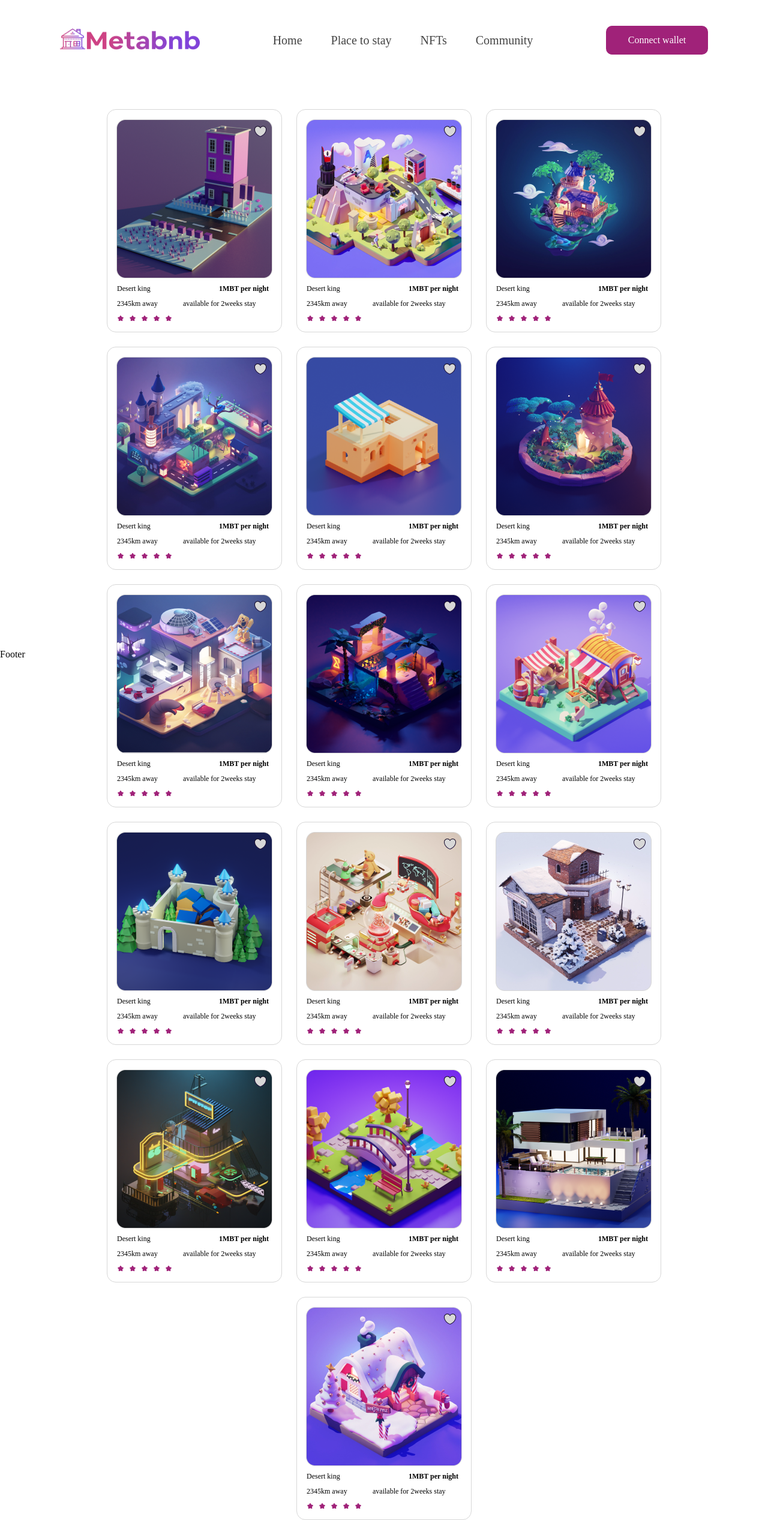
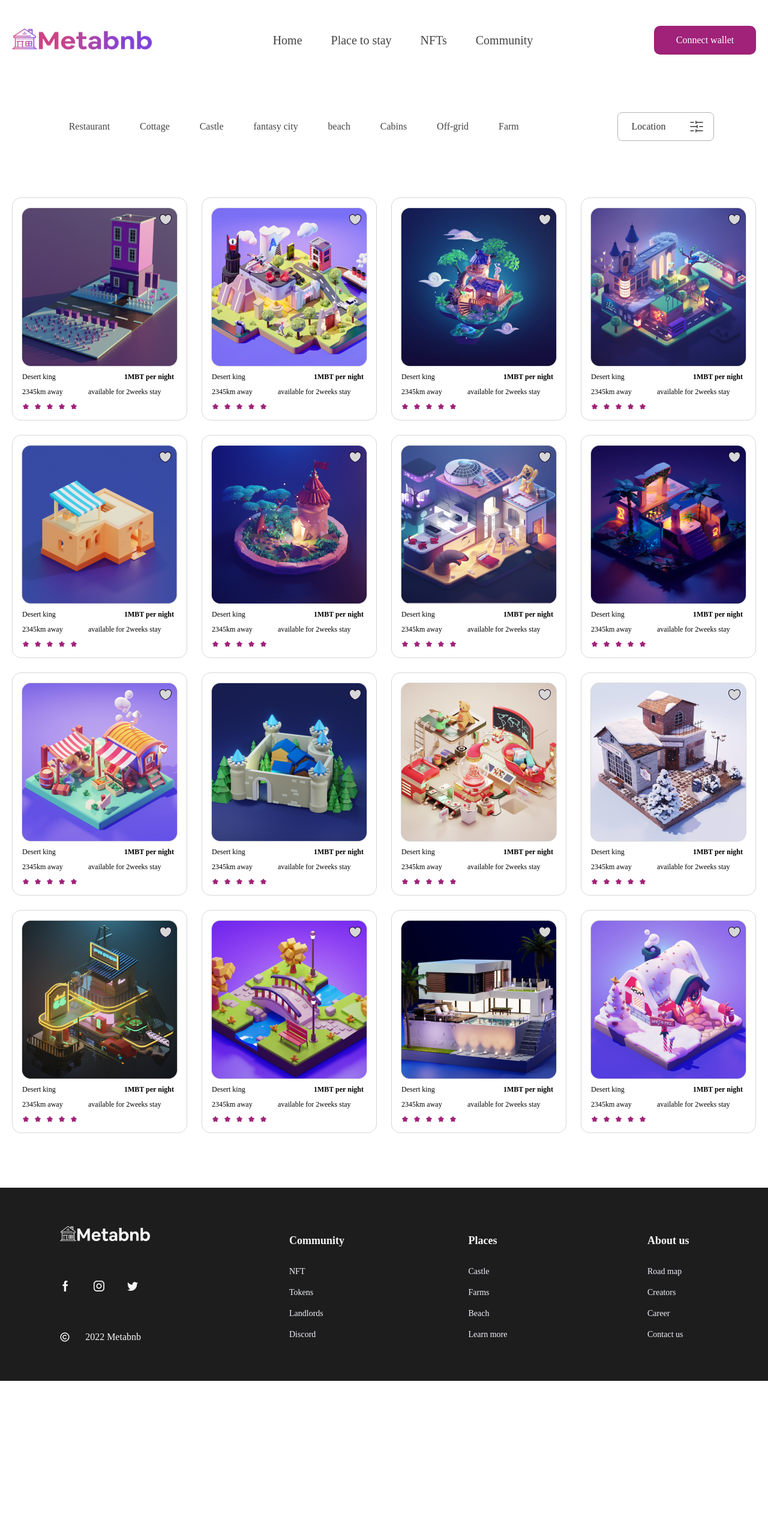
Before and after one commit to Sucodes/task3, a React (Create React App) app: page /places in a window 1280 px wide. Shown: the whole page at 60% size. After the commit the page ends 2302 px from the top, so only its background shows below. Built offline with nearby package versions, Linux system fonts and the light colour scheme; a web font is replaced by a local one.

Commit message:
Fix: Places section responsive view

```diff
--- a/src/components/footer/Footer.jsx
+++ b/src/components/footer/Footer.jsx
@@ -1,10 +1,60 @@
 import React from 'react'
 import styles from '../footer/Footer.module.scss';
+import logo2 from '../../styles/assets/logo2.png';
+import facebook from '../../styles/assets/facebook.png';
+import instagram from '../../styles/assets/instagram.png';
+import twitter from '../../styles/assets/twitter.png';
+import copy from '../../styles/assets/copy.png';
 
 const Footer = () => {
   return (
     <section className={styles.footer}>
-      Footer
+      <div className={styles.footer_links}>
+        <><img className={styles.footer_links__logo} src={logo2} alt="Metabnb logo" /></>
+
+        <div className={styles.footer_links_icon}>
+          <img src={facebook} alt="Facebook icon" />
+          <img src={instagram} alt="Instagram icon" />
+          <img src={twitter} alt="Twitter icon" />
+        </div>
+
+        <p>
+          <img src={copy} alt="" />
+          2022 Metabnb
+        </p>
+      </div>
+
+      <div className={styles.footer_note}>
+        <div>
+          <h5>Community</h5>
+          <ul>
+            <li>NFT</li>
+            <li>Tokens</li>
+            <li>Landlords</li>
+            <li>Discord</li>
+          </ul>
+        </div>
+
+        <div>
+          <h5>Places</h5>
+          <ul>
+            <li>Castle</li>
+            <li>Farms</li>
+            <li>Beach</li>
+            <li>Learn more</li>
+          </ul>
+        </div>
+
+        <div >
+          <h5>About us</h5>
+          <ul>
+            <li>Road map</li>
+            <li>Creators</li>
+            <li>Career</li>
+            <li>Contact us</li>
+          </ul>
+        </div>
+      </div>
     </section>
   )
 }
--- a/src/components/footer/Footer.module.scss
+++ b/src/components/footer/Footer.module.scss
@@ -1 +1,142 @@
 @import '../../styles/variables.scss';
+
+.footer {
+    background-color: $backgroundColorBlack;
+    height: 322px;
+    padding: 0px 20px;
+    @include flexCenter(column);
+    justify-content: space-around;
+
+    &_links {
+        color: #F7F7F7;
+        width: 100%;
+        height: 120px;
+        @include flexCenter(column);
+        justify-content: space-between;
+        flex-wrap: wrap;
+
+        &__logo {
+            color: #F7F7F7;
+            width: 150px;
+            height: 25px;
+        }
+
+        &_icon {
+            width: 100px;
+            @include flexCenter(row);
+            justify-content: space-between;
+
+            img {
+                cursor: pointer;
+            }
+        }
+
+        p {
+            height: 18px;
+            width: 135px;
+            @include flexCenter(row);
+            justify-content: space-between;
+        }
+    }
+
+    &_note {
+        width: 100%;
+        @include flexCenter(row);
+        justify-content: space-between;
+        grid-row: 1/2;
+
+        div {
+            width: 101px;
+            height: 169px;
+            @include flexCenter(column);
+            justify-content: space-between;
+            align-items: flex-start;
+
+            h5 {
+                color: $white;
+                font-weight: 700;
+                font-size: 18px;
+                line-height: 22px;
+            }
+
+            ul {
+                height: 124px;
+                text-decoration: none;
+                @include flexCenter(column);
+                align-items: flex-start;
+                justify-content: space-between;
+
+                li {
+                    height: 19px;
+                    color:  #F1F3F9;
+                    font-weight: 400;
+                    font-size: 14px;
+                    line-height: 35px;
+                    list-style-type: none;
+                }
+            }
+        }
+    }
+}
+
+/************** media queries ********************/
+
+
+@media(min-width: $md) {
+    .footer {
+        padding: 0px 50px;
+        @include flexCenter(row);
+        justify-content: space-between;
+
+        &_links {
+            width: 300px;
+            height: 260px;
+            @include flexCenter(column);
+            justify-content: space-around;
+            align-items: flex-start;
+
+            &_icon {
+                width: 130px;
+            }
+
+            p {
+                height: 18px;
+                width: 135px;
+                @include flexCenter(row);
+                justify-content: space-between;
+            }
+        }
+
+        &_note {
+            width: 450px;
+
+            div {
+
+                h5 {
+                    font-weight: 700;
+                    font-size: 18px;
+                    line-height: 22px;
+                }
+            }
+        }
+    }
+}
+
+@media(min-width: $lg) {
+    .footer {
+        padding: 0px 100px;
+
+        &_note {
+            width: 500px;
+        }
+    }
+}
+
+@media(min-width: $xl) {
+    .footer {
+
+        &_note {
+            width: 698px;
+        }
+    }
+}
--- a/src/components/navbar/Navbar.module.scss
+++ b/src/components/navbar/Navbar.module.scss
@@ -122,7 +122,6 @@
 @media (min-width: $lg) {
 
     .navbar {
-        padding: 0px 100px;
         margin-top: 43px;
         @include flexCenter(row);
         justify-content: space-between;
--- a/src/components/places/Places.jsx
+++ b/src/components/places/Places.jsx
@@ -1,13 +1,31 @@
 import React from 'react';
 import styles from '../places/Places.module.scss';
 import PlaceCard from '../placeCard/PlaceCard';
+import image from '../../styles/assets/setting.png';
 
 const Places = () => {
   return (
     <section className={styles.places}>
+        <div className={styles.places_filter}>
+          <ul>
+            <li>Restaurant</li>
+            <li>Cottage</li>
+            <li>Castle</li>
+            <li>fantasy city</li>
+            <li>beach</li>
+            <li>Cabins</li>
+            <li>Off-grid</li>
+            <li>Farm</li>
+          </ul>
+
+          <div className={styles.places_filter__btn}>
+            <span>Location</span>
+            <img src={image} alt="" />
+          </div>
+        </div>
 
         <div className={styles.places_card}>
-            <PlaceCard />
+          <PlaceCard />
         </div>
     </section>
   )
--- a/src/components/places/Places.module.scss
+++ b/src/components/places/Places.module.scss
@@ -1,22 +1,55 @@
 @import '../../styles/variables.scss';
 
 .places {
-    padding: 0px 50px;
+    padding: 0px 20px;
     @include flexCenter(column);
     justify-content: space-between;
     width: 100%;
-    margin-top: 91px;
 
-    h2 {
-        font-weight: 700;
-        font-size: 40px;
-        line-height: 35px;
-        color: black;
-        text-align: center;
-        margin-bottom: 43px;
+    &_filter {
+        height: 7em;
+        margin-top: 50px;
+        width: inherit;
+        @include flexCenter(column);
+        justify-content: space-between;
+        flex-wrap: wrap;
+
+        ul {
+            height: 3em;
+            width: 100%;
+            @include flexCenter(column);
+            justify-content: space-around;
+            flex-wrap: wrap;
+
+            li {
+                color: #434343;
+                list-style: none;
+            }
+        }
+
+        &__btn {
+            border: 1px solid #B4B4B4;
+            border-radius: 8px;
+            height: 48px;
+            width: 161px;
+            @include flexCenter(row);
+            justify-content: space-around;
+
+            span {
+                width: 68px;
+                height: 20px;
+                font-size: 16px;
+                font-weight: 400;
+                line-height: 19px;
+                text-align: center;
+                color: #333333;
+            }
+        }
     }
 
     &_card {
+        margin-bottom: 50px;
+        margin-top: 50px;
         width: inherit;
         @include flexCenter(row);
         flex-wrap: wrap;
@@ -29,17 +62,66 @@
 
 @media (min-width: $md) {
     .places {
-        padding: 0px 100px;
 
-        h2 {
-            font-size: 48px;
-            line-height: 60px;
+        &_filter {
+            margin-top: 75px;
+            height: 8em;
+            width: 100%;
+            @include flexCenter(column);
+            flex-wrap: wrap;
+
+            ul {
+                height: 70px;
+                width: 650px;
+                @include flexCenter(row);
+                justify-content: space-around;
+                flex-wrap: wrap;
+            }
+        }
+
+        &_card {
+            margin-bottom: 91px;
+            margin-top: 73px;
         }
     }
 }
 
 @media (min-width: $lg) {
     .places {
-        height: 900px;
+
+        &_filter {
+            @include flexCenter(row);
+            justify-content: space-around;
+            flex-wrap: wrap;
+            height: 90px;
+
+            ul {
+                height: 70px;
+                width: 680px;
+                @include flexCenter(row);
+                justify-content: space-around;
+                flex-wrap: wrap;
+            }
+        }
     }
 }
+
+@media (min-width: $xl) {
+    .places {
+
+        &_filter {
+
+            ul {
+                height: 23px;
+                width: 800px;
+                @include flexCenter(row);
+                justify-content: space-around;
+            }
+
+            &__btn {
+                height: 48px;
+                width: 161px;
+            }
+        }
+    }
+}
```
Also changed, not shown: src/styles/assets/copy.png (added), src/styles/assets/setting.png (added).
